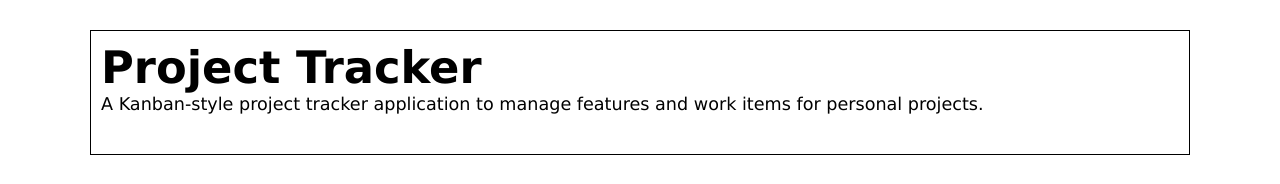
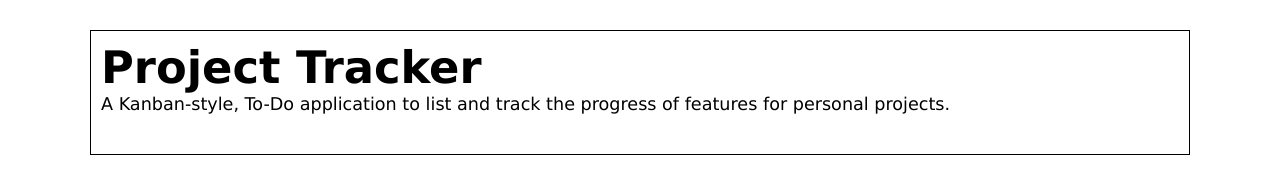
Before and after one commit to johnmarion1126/project-tracker, a React (Create React App) app in the folder root/frontend/: page / in a window 1280 px wide. Shown: the top 184 px of the page. Built offline with nearby package versions, Linux system fonts and the light colour scheme; no server answers.

Commit message:
Re-wrote description

```diff
--- a/root/frontend/src/components/ProjectHeader.js
+++ b/root/frontend/src/components/ProjectHeader.js
@@ -3,7 +3,7 @@ import React from 'react';
 const ProjectHeader = () => (
   <div className="project-div header">
     <h1 className="header__title">Project Tracker</h1>
-    <p className="header__text">A Kanban-style project tracker application to manage features and work items for personal projects.</p>
+    <p className="header__text">A Kanban-style, To-Do application to list and track the progress of features for personal projects.</p>
   </div>
 );
 
```
